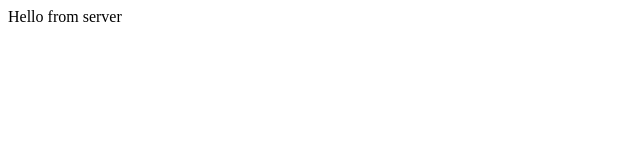
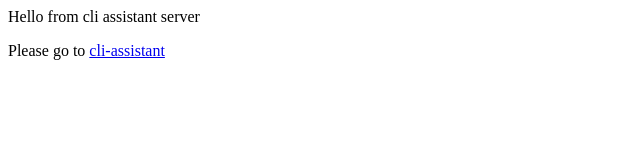
Before and after one commit to SumDeusVitae/cli-assistant, a plain HTML site: page static/index.html in a window 1280 px wide. Shown: the whole page, without its empty margins (0-640 px from the left). Drawn offline with Linux system fonts and the light colour scheme.

Commit message:
added env abd changed landing page

```diff
--- a/static/index.html
+++ b/static/index.html
@@ -2,7 +2,10 @@
 <title>Greeting</title>
 
 <body>
-    <p>Hello from server</p>
+    <p>Hello from cli assistant server</p>
+    <p>Please go to
+        <a href="https://github.com/SumDeusVitae/cli-assistant-client">cli-assistant</a>
+    </p>
 </body>
 
 </html>
```
Also changed, not shown: 1 other file.
